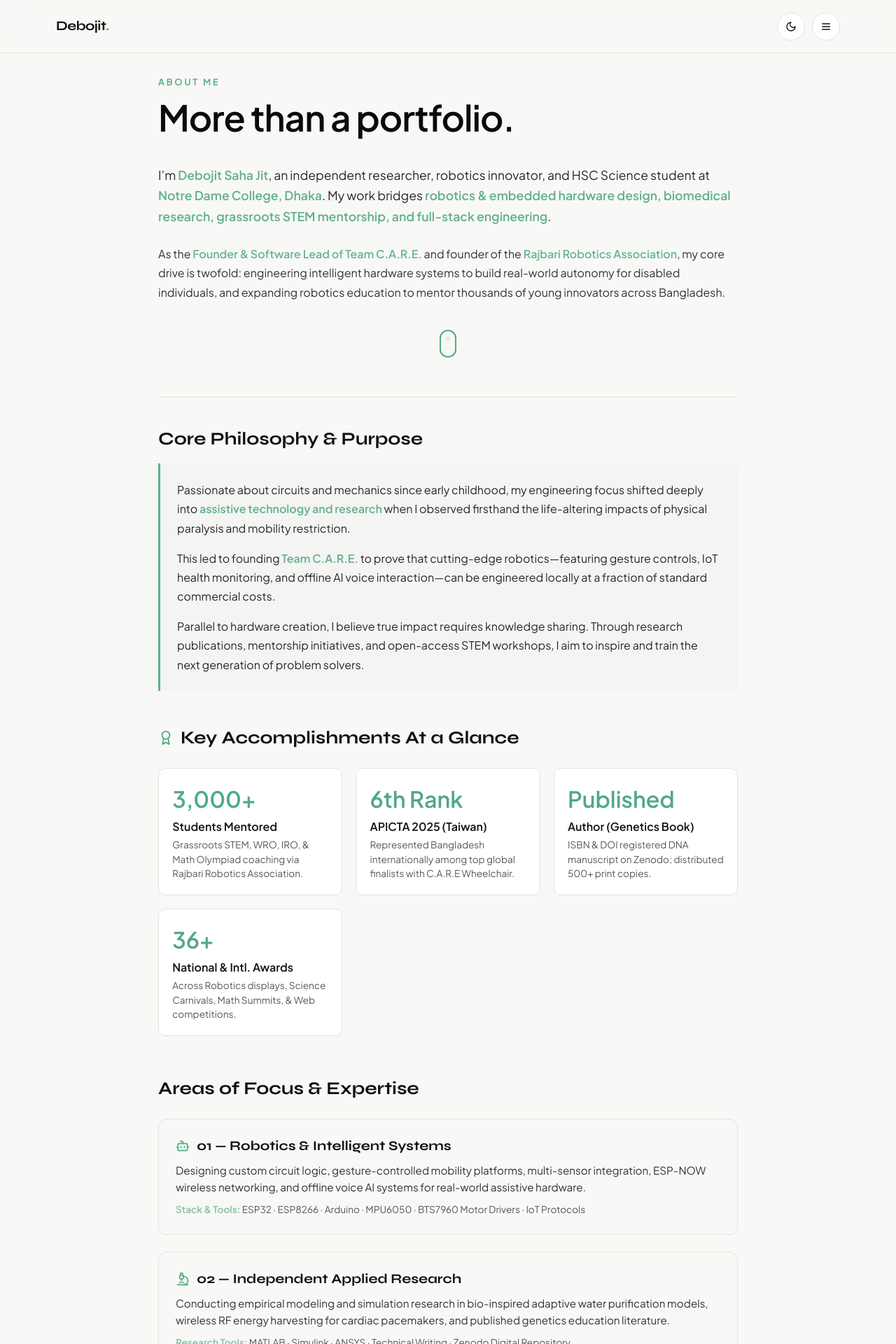
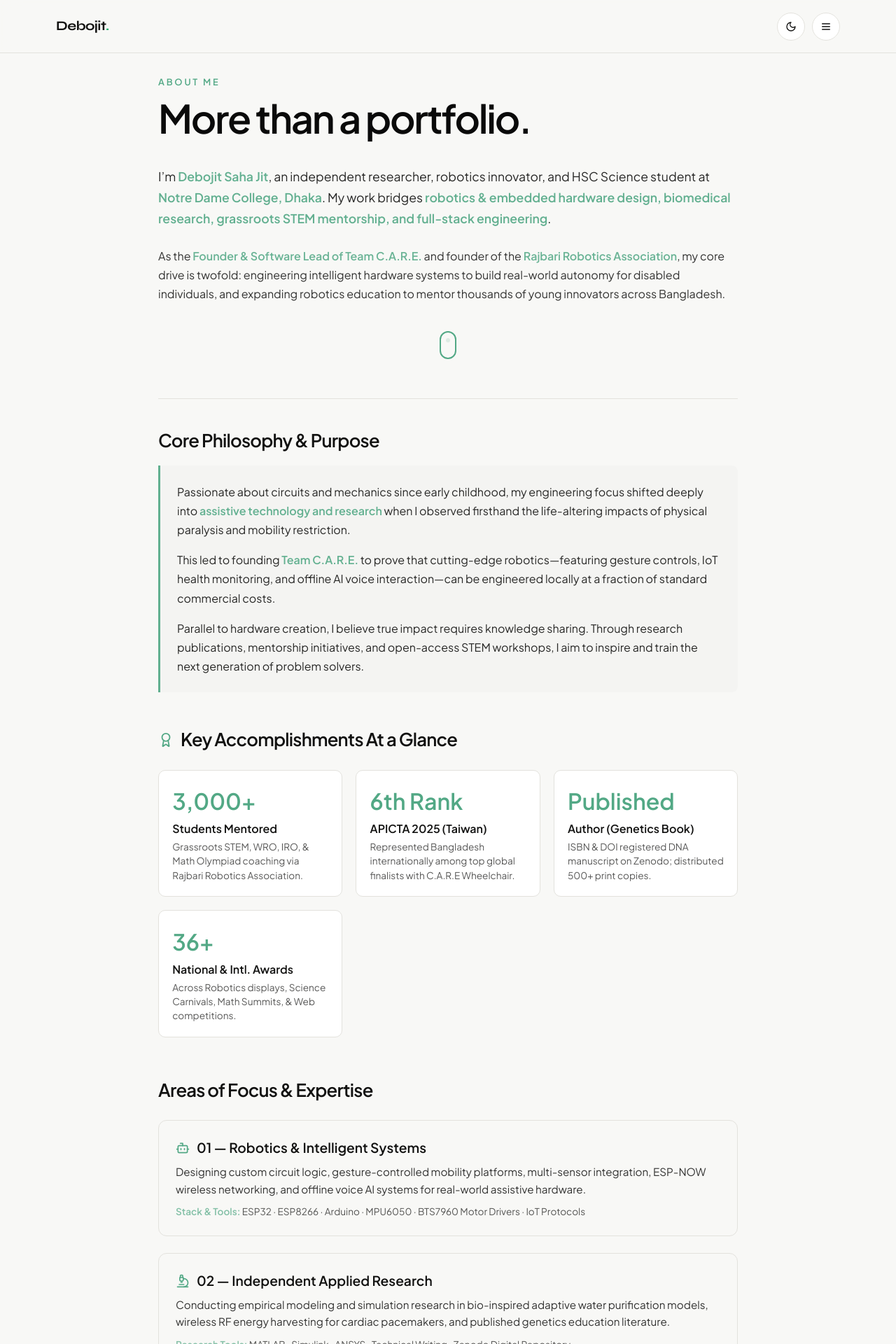
Before and after one commit to debojitsahajit09/my-portfolio, a Next.js app in the folder extracted/: page /about/bio in a window 1280 px wide. Shown: the top 1920 px of the page at 70% size. Built offline with nearby package versions, Linux system fonts and the light colour scheme.

Commit message:
Refactor styles and font settings in bio page
Updated styles and font families in the bio page for improved aesthetics and consistency.

```diff
--- a/extracted/app/about/bio/page.tsx
+++ b/extracted/app/about/bio/page.tsx
@@ -41,19 +41,18 @@ export default function BioPage() {
           fontWeight: 700,
           letterSpacing: "0.22em",
           textTransform: "uppercase",
-          marginBottom: "0.75rem",
-          fontFamily: "'Plus Jakarta Sans', 'Inter', sans-serif"
+          marginBottom: "0.75rem"
         }}>
           ABOUT ME
         </p>
         <h1 style={{
-          fontSize: "clamp(2rem, 4.5vw, 3.2rem)",
-          fontWeight: 700,
-          lineHeight: 1.1,
+          fontSize: "clamp(2.2rem, 5vw, 3.5rem)",
+          fontWeight: 800,
+          lineHeight: 1.05,
           margin: 0,
-          letterSpacing: "-0.02em",
+          letterSpacing: "-0.04em",
           color: "#0a0a0a",
-          fontFamily: "'Plus Jakarta Sans', 'Inter', system-ui, sans-serif"
+          fontFamily: "'Syne', var(--font-syne), sans-serif"
         }}>
           More than a portfolio.
         </h1>
@@ -95,7 +94,13 @@ export default function BioPage() {
 
       {/* ----------------- SECTION 2: CORE PHILOSOPHY & PURPOSE ----------------- */}
       <div style={{ marginBottom: "3rem" }}>
-        <h2 style={{ fontSize: "1.6rem", fontWeight: 700, marginBottom: "1rem" }}>
+        <h2 style={{
+          fontSize: "1.6rem",
+          fontWeight: 700,
+          marginBottom: "1rem",
+          letterSpacing: "-0.03em",
+          fontFamily: "'Syne', var(--font-syne), sans-serif"
+        }}>
           Core Philosophy & Purpose
         </h2>
 
@@ -122,14 +127,23 @@ export default function BioPage() {
 
       {/* ----------------- SECTION 3: CORE CAREER HIGHLIGHTS ----------------- */}
       <div style={{ marginBottom: "3.5rem" }}>
-        <h2 style={{ fontSize: "1.6rem", fontWeight: 700, marginBottom: "1.5rem", display: "flex", alignItems: "center", gap: "10px" }}>
+        <h2 style={{
+          fontSize: "1.6rem",
+          fontWeight: 700,
+          marginBottom: "1.5rem",
+          display: "flex",
+          alignItems: "center",
+          gap: "10px",
+          letterSpacing: "-0.03em",
+          fontFamily: "'Syne', var(--font-syne), sans-serif"
+        }}>
           <Award size={22} style={{ color: "#52A885" }} /> Key Accomplishments At a Glance
         </h2>
 
         <div style={{ display: "grid", gridTemplateColumns: "repeat(auto-fit, minmax(250px, 1fr))", gap: "1.2rem" }}>
 
           <div style={{ padding: "1.2rem", border: "1px solid var(--line, #e5e7eb)", borderRadius: "10px", background: "var(--card, transparent)" }}>
-            <div style={{ fontSize: "2rem", fontWeight: 800, color: "#52A885" }}>3,000+</div>
+            <div style={{ fontSize: "2rem", fontWeight: 800, color: "#52A885", fontFamily: "'Syne', var(--font-syne), sans-serif" }}>3,000+</div>
             <div style={{ fontWeight: 600, margin: "4px 0" }}>Students Mentored</div>
             <p style={{ fontSize: "0.85rem", opacity: 0.7, margin: 0 }}>
               Grassroots STEM, WRO, IRO, & Math Olympiad coaching via Rajbari Robotics Association.
@@ -137,7 +151,7 @@ export default function BioPage() {
           </div>
 
           <div style={{ padding: "1.2rem", border: "1px solid var(--line, #e5e7eb)", borderRadius: "10px", background: "var(--card, transparent)" }}>
-            <div style={{ fontSize: "2rem", fontWeight: 800, color: "#52A885" }}>6th Rank</div>
+            <div style={{ fontSize: "2rem", fontWeight: 800, color: "#52A885", fontFamily: "'Syne', var(--font-syne), sans-serif" }}>6th Rank</div>
             <div style={{ fontWeight: 600, margin: "4px 0" }}>APICTA 2025 (Taiwan)</div>
             <p style={{ fontSize: "0.85rem", opacity: 0.7, margin: 0 }}>
               Represented Bangladesh internationally among top global finalists with C.A.R.E Wheelchair.
@@ -145,7 +159,7 @@ export default function BioPage() {
           </div>
 
           <div style={{ padding: "1.2rem", border: "1px solid var(--line, #e5e7eb)", borderRadius: "10px", background: "var(--card, transparent)" }}>
-            <div style={{ fontSize: "2rem", fontWeight: 800, color: "#52A885" }}>Published</div>
+            <div style={{ fontSize: "2rem", fontWeight: 800, color: "#52A885", fontFamily: "'Syne', var(--font-syne), sans-serif" }}>Published</div>
             <div style={{ fontWeight: 600, margin: "4px 0" }}>Author (Genetics Book)</div>
             <p style={{ fontSize: "0.85rem", opacity: 0.7, margin: 0 }}>
               ISBN & DOI registered DNA manuscript on Zenodo; distributed 500+ print copies.
@@ -153,7 +167,7 @@ export default function BioPage() {
           </div>
 
           <div style={{ padding: "1.2rem", border: "1px solid var(--line, #e5e7eb)", borderRadius: "10px", background: "var(--card, transparent)" }}>
-            <div style={{ fontSize: "2rem", fontWeight: 800, color: "#52A885" }}>36+</div>
+            <div style={{ fontSize: "2rem", fontWeight: 800, color: "#52A885", fontFamily: "'Syne', var(--font-syne), sans-serif" }}>36+</div>
             <div style={{ fontWeight: 600, margin: "4px 0" }}>National & Intl. Awards</div>
             <p style={{ fontSize: "0.85rem", opacity: 0.7, margin: 0 }}>
               Across Robotics displays, Science Carnivals, Math Summits, & Web competitions.
@@ -165,7 +179,13 @@ export default function BioPage() {
 
       {/* ----------------- SECTION 4: AREAS OF FOCUS (5 CARDS) ----------------- */}
       <div style={{ marginBottom: "3.5rem" }}>
-        <h2 style={{ fontSize: "1.6rem", fontWeight: 700, marginBottom: "1.5rem" }}>
+        <h2 style={{
+          fontSize: "1.6rem",
+          fontWeight: 700,
+          marginBottom: "1.5rem",
+          letterSpacing: "-0.03em",
+          fontFamily: "'Syne', var(--font-syne), sans-serif"
+        }}>
           Areas of Focus & Expertise
         </h2>
 
@@ -175,7 +195,7 @@ export default function BioPage() {
           <div style={{ padding: "1.5rem", border: "1px solid var(--line, #e5e7eb)", borderRadius: "12px" }}>
             <div style={{ display: "flex", alignItems: "center", gap: "10px", marginBottom: "0.5rem" }}>
               <Bot style={{ color: "#52A885" }} size={20} />
-              <h3 style={{ fontSize: "1.2rem", fontWeight: 700, margin: 0 }}>01 — Robotics & Intelligent Systems</h3>
+              <h3 style={{ fontSize: "1.2rem", fontWeight: 700, margin: 0, fontFamily: "'Syne', var(--font-syne), sans-serif" }}>01 — Robotics & Intelligent Systems</h3>
             </div>
             <p style={{ fontSize: "0.95rem", opacity: 0.85, lineHeight: 1.6, margin: "0 0 10px 0" }}>
               Designing custom circuit logic, gesture-controlled mobility platforms, multi-sensor integration, ESP-NOW wireless networking, and offline voice AI systems for real-world assistive hardware.
@@ -189,7 +209,7 @@ export default function BioPage() {
           <div style={{ padding: "1.5rem", border: "1px solid var(--line, #e5e7eb)", borderRadius: "12px" }}>
             <div style={{ display: "flex", alignItems: "center", gap: "10px", marginBottom: "0.5rem" }}>
               <Microscope style={{ color: "#52A885" }} size={20} />
-              <h3 style={{ fontSize: "1.2rem", fontWeight: 700, margin: 0 }}>02 — Independent Applied Research</h3>
+              <h3 style={{ fontSize: "1.2rem", fontWeight: 700, margin: 0, fontFamily: "'Syne', var(--font-syne), sans-serif" }}>02 — Independent Applied Research</h3>
             </div>
             <p style={{ fontSize: "0.95rem", opacity: 0.85, lineHeight: 1.6, margin: "0 0 10px 0" }}>
               Conducting empirical modeling and simulation research in bio-inspired adaptive water purification models, wireless RF energy harvesting for cardiac pacemakers, and published genetics education literature.
@@ -203,7 +223,7 @@ export default function BioPage() {
           <div style={{ padding: "1.5rem", border: "1px solid var(--line, #e5e7eb)", borderRadius: "12px" }}>
             <div style={{ display: "flex", alignItems: "center", gap: "10px", marginBottom: "0.5rem" }}>
               <Users style={{ color: "#52A885" }} size={20} />
-              <h3 style={{ fontSize: "1.2rem", fontWeight: 700, margin: 0 }}>03 — STEM Mentorship & Community Leadership</h3>
+              <h3 style={{ fontSize: "1.2rem", fontWeight: 700, margin: 0, fontFamily: "'Syne', var(--font-syne), sans-serif" }}>03 — STEM Mentorship & Community Leadership</h3>
             </div>
             <p style={{ fontSize: "0.95rem", opacity: 0.85, lineHeight: 1.6, margin: "0 0 10px 0" }}>
               Founder of Rajbari Robotics Association and R&D President at Science Spark. Host free robotics bootcamps, train rural innovators, and manage events like NDITC Tech Fest 2026 for 4,000+ participants.
@@ -214,7 +234,7 @@ export default function BioPage() {
           <div style={{ padding: "1.5rem", border: "1px solid var(--line, #e5e7eb)", borderRadius: "12px" }}>
             <div style={{ display: "flex", alignItems: "center", gap: "10px", marginBottom: "0.5rem" }}>
               <Code style={{ color: "#52A885" }} size={20} />
-              <h3 style={{ fontSize: "1.2rem", fontWeight: 700, margin: 0 }}>04 — Full-Stack Web Development & Software</h3>
+              <h3 style={{ fontSize: "1.2rem", fontWeight: 700, margin: 0, fontFamily: "'Syne', var(--font-syne), sans-serif" }}>04 — Full-Stack Web Development & Software</h3>
             </div>
             <p style={{ fontSize: "0.95rem", opacity: 0.85, lineHeight: 1.6, margin: "0 0 10px 0" }}>
               Engineering responsive full-stack web platforms, custom DBMS inventory portals for local businesses, and dynamic user interfaces for organizations.
@@ -228,7 +248,7 @@ export default function BioPage() {
           <div style={{ padding: "1.5rem", border: "1px solid var(--line, #e5e7eb)", borderRadius: "12px" }}>
             <div style={{ display: "flex", alignItems: "center", gap: "10px", marginBottom: "0.5rem" }}>
               <Palette style={{ color: "#52A885" }} size={20} />
-              <h3 style={{ fontSize: "1.2rem", fontWeight: 700, margin: 0 }}>05 — UI/UX & Graphic Design</h3>
+              <h3 style={{ fontSize: "1.2rem", fontWeight: 700, margin: 0, fontFamily: "'Syne', var(--font-syne), sans-serif" }}>05 — UI/UX & Graphic Design</h3>
             </div>
             <p style={{ fontSize: "0.95rem", opacity: 0.85, lineHeight: 1.6, margin: "0 0 10px 0" }}>
               Crafting visual brand identities, pro-bono graphic layouts for 10+ emerging clubs, UI wireframing, and promotional tech carnival graphics.
```
